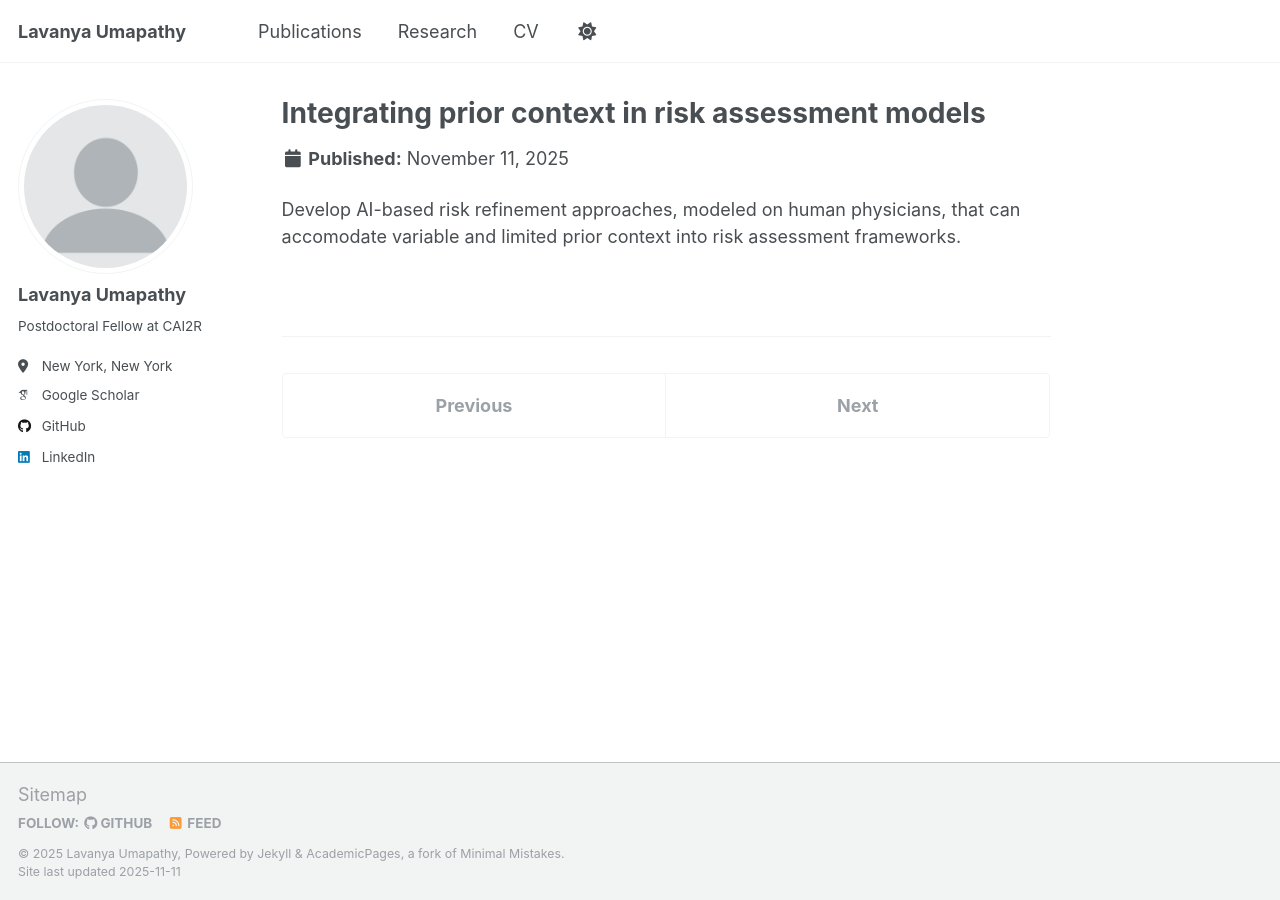
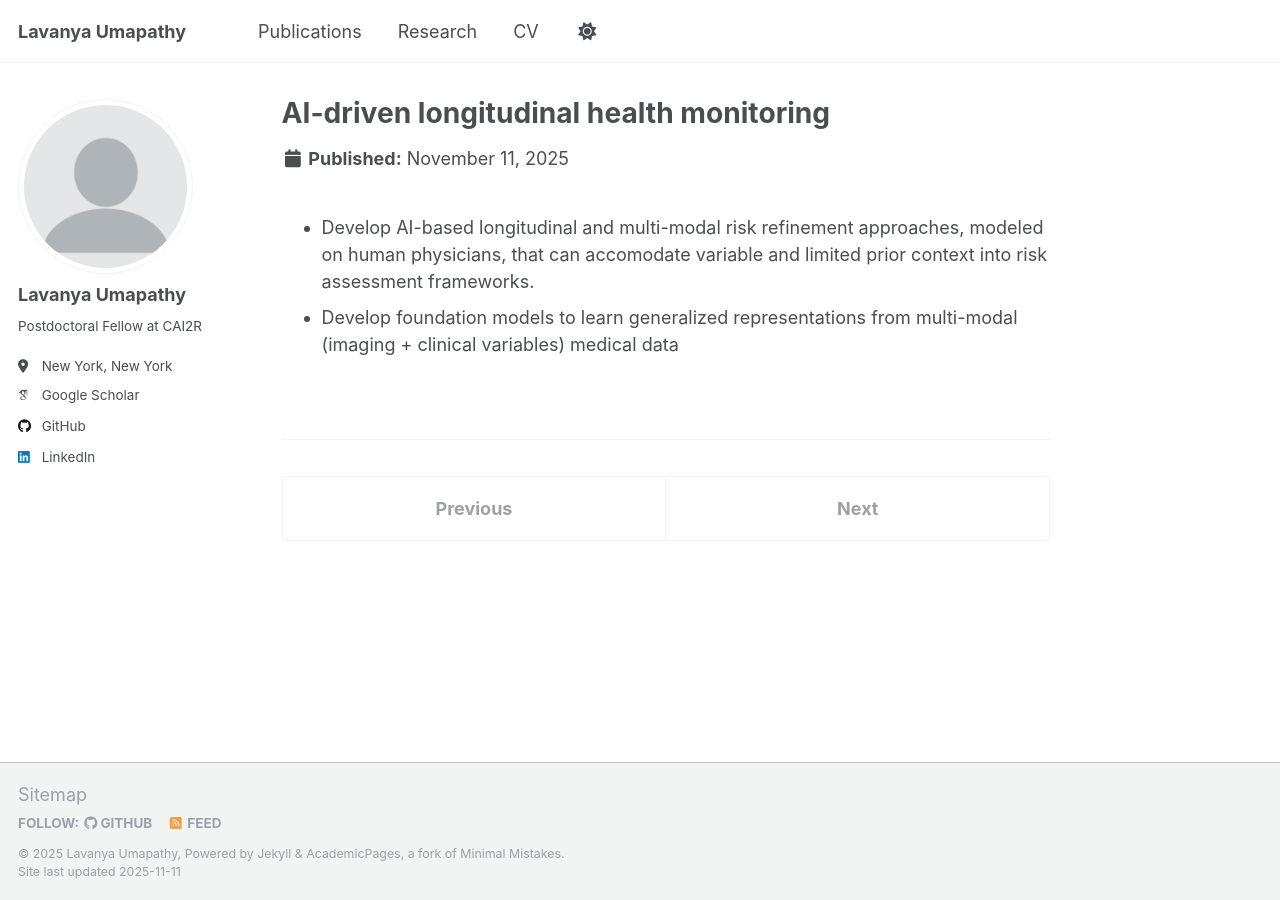
Before and after one commit to lunastra26/lunastra26.github.io, a Jekyll site: the page built from _research/2025-prior-context-risk-assessment.md, in a window 1280 px wide. Built offline with Jekyll 4.4.1, drawn with Linux system fonts in a browser that asks for light colours; some web fonts are replaced.

Commit message:
Update 2025-longitudinal-health-monitoring.md

```diff
--- a/_research/2025-prior-context-risk-assessment.md
+++ b/_research/2025-prior-context-risk-assessment.md
@@ -1,6 +1,8 @@
 ---
-title: "Integrating prior context in risk assessment models"
+title: "AI-driven longitudinal health monitoring"
 collection: research
 ---
-
-Develop AI-based risk refinement approaches, modeled on human physicians, that can accomodate variable and limited prior context into risk assessment frameworks.
+<ul>
+  <li> Develop AI-based longitudinal and multi-modal risk refinement approaches, modeled on human physicians, that can accomodate variable and limited prior context into risk assessment frameworks. </li>
+  <li> Develop foundation models to learn generalized representations from multi-modal (imaging + clinical variables) medical data </li>
+</ul>
```
